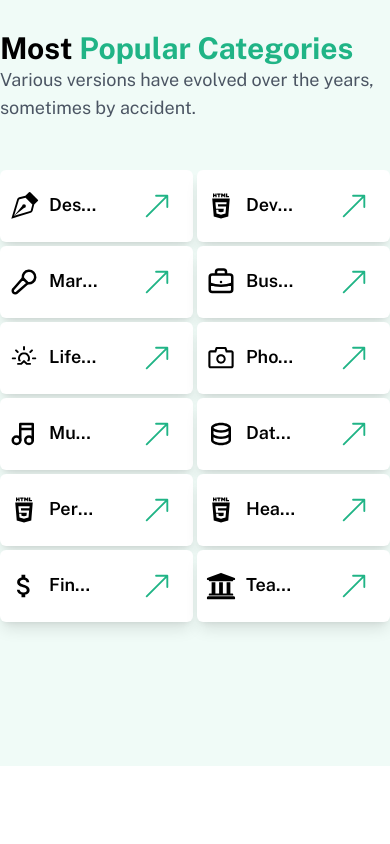
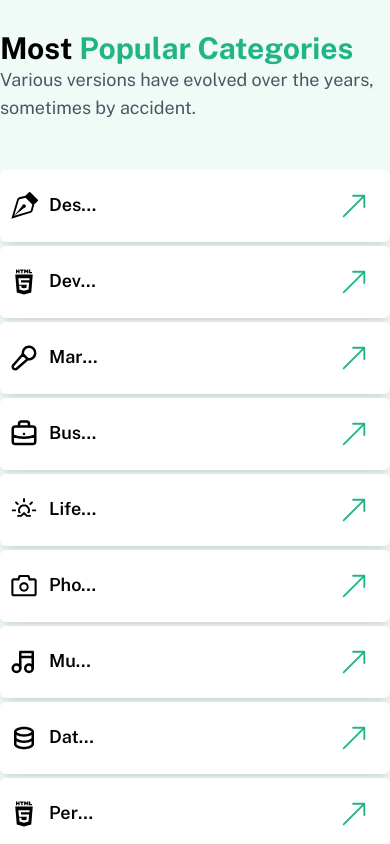
Before and after one commit to TECHCROWDMY/practice-landing-page, a React (Vite) app: page / in a window 390 px wide. Shown: the part 3340-4184 px from the top of the page. Built offline with nearby package versions, Linux system fonts and the light colour scheme.

Commit message:
Second commit

```diff
--- a/src/components/Categories.jsx
+++ b/src/components/Categories.jsx
@@ -13,11 +13,11 @@ import {FaUniversity} from 'react-icons/fa'
 const Categories = () => {
   return (
     <div className='w-full bg-[#F0FBF7] py-24'>
-        <div className='md:max-w-[1480px] m-auto  max-w-[600px]'>
+        <div className='md:max-w-[1480px] m-auto max-w-[600px]'>
                 <h1 className='md:leading-[72px] text-3xl font-bold'>Most <span className='text-[#20B486]'>Popular Categories</span></h1>
                 <p className='text-lg text-gray-600'>Various versions have evolved over the years, sometimes by accident.</p>
 
-                <div className='grid lg:grid-cols-4 grid-cols-2 py-12 md:gap-4 gap-1 max-w-[400px]'>
+                <div className='grid lg:grid-cols-4 grid-cols-1 py-12 md:gap-4 gap-1 max-w-[400px]'>
                     <CategoryCard  icons={<BsVectorPen size={30} />} title={'Design'} />
                     <CategoryCard icons={<TiHtml5 size={30} />} title={'Development'} />
                     <CategoryCard icons={<TbMicrophone2 size={30} />} title={'Marketing'} />
```
